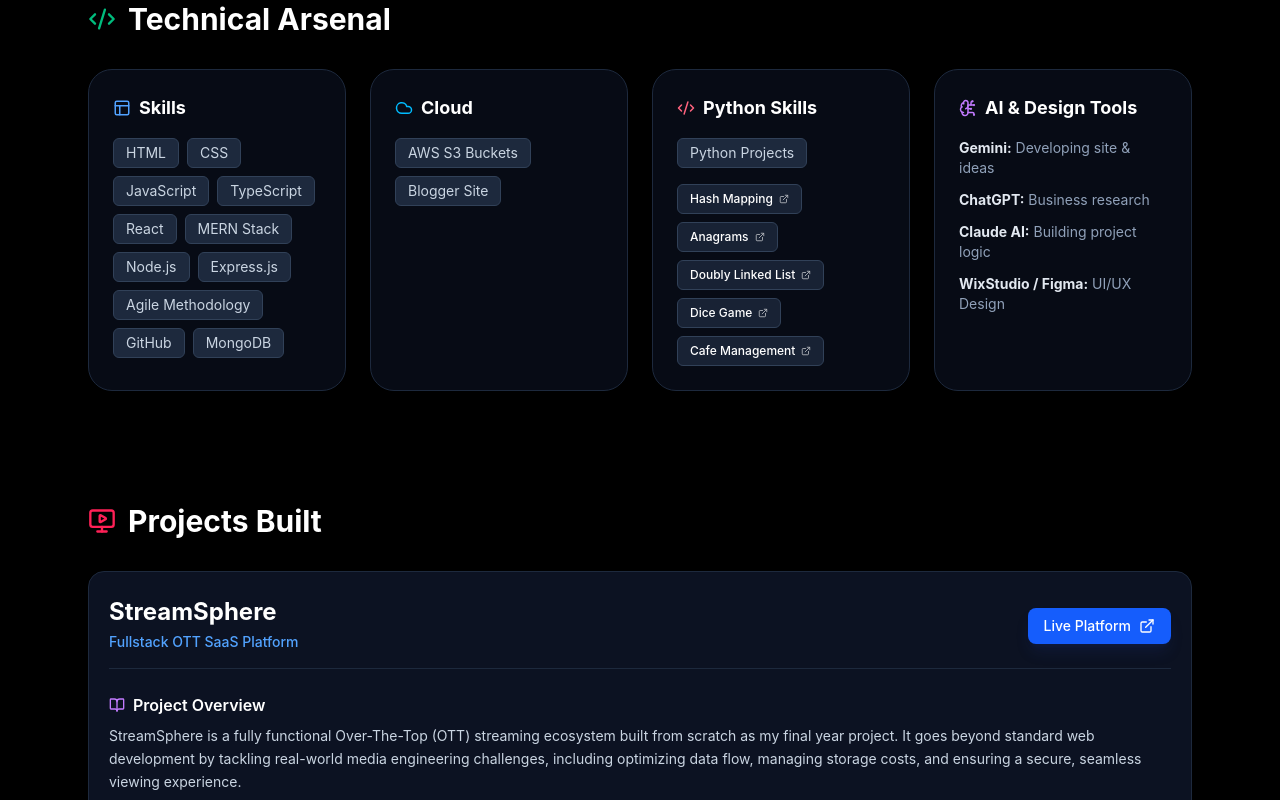
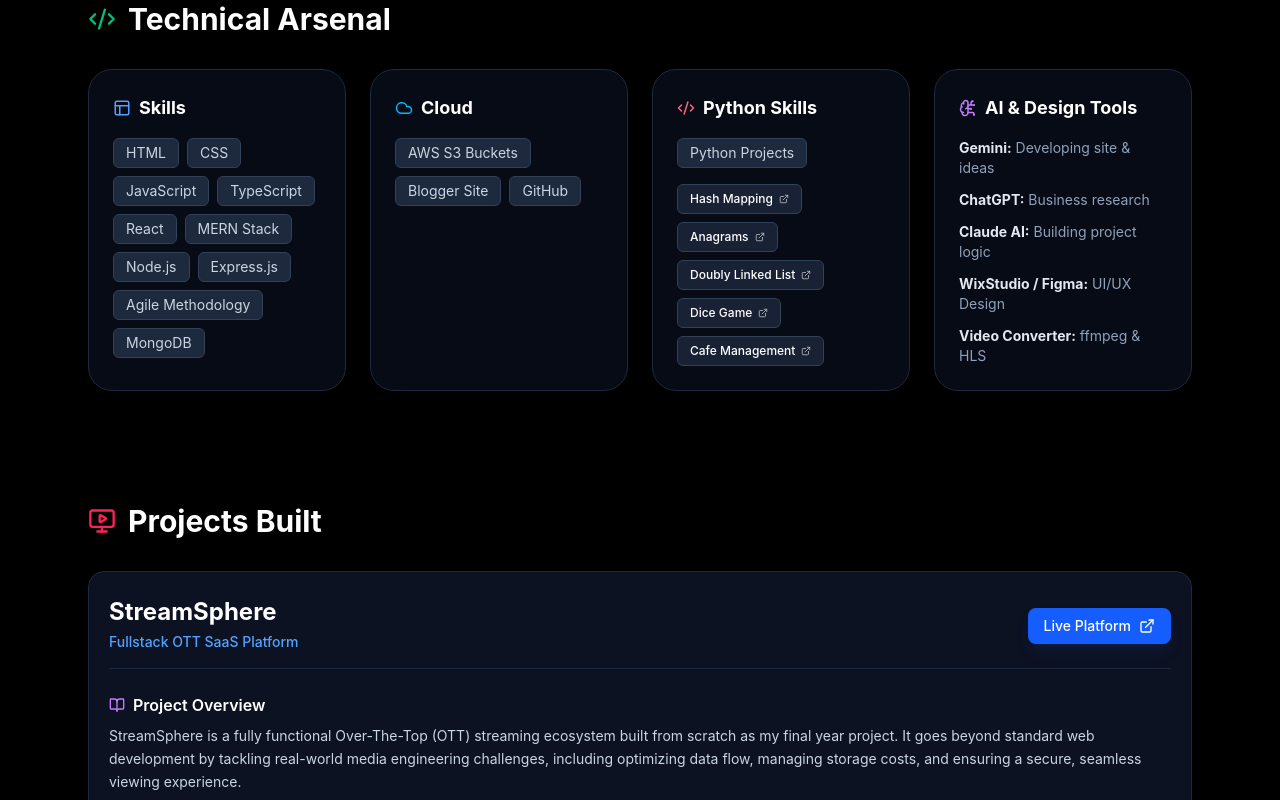
Before and after one commit to mayur123ac/mayur-portfolio, a React (Vite) app: page / in a window 1280 px wide. Shown: the part 1280-2080 px from the top of the page. Built offline with nearby package versions, Linux system fonts and the light colour scheme.

Commit message:
Transition

```diff
--- a/src/App.tsx
+++ b/src/App.tsx
@@ -47,7 +47,7 @@ const Reveal: React.FC<RevealProps> = ({ children, delay = 0, className = "" })
   );
 };
 
-// 2. 360-Degree Spin Reveal - Now animates every time!
+// 2. 90-Degree Spin Reveal - Triggers only once!
 const SpinReveal: React.FC<RevealProps> = ({ children, delay = 0, className = "" }) => {
   const [isVisible, setIsVisible] = useState(false);
   const ref = useRef<HTMLDivElement>(null);
@@ -57,11 +57,11 @@ const SpinReveal: React.FC<RevealProps> = ({ children, delay = 0, className = ""
       ([entry]) => {
         if (entry.isIntersecting) {
           setIsVisible(true);
-        } else {
-          setIsVisible(false); // This resets the animation when you scroll away
+          // Stop observing once it has become visible to ensure it only animates once
+          if (ref.current) observer.unobserve(ref.current);
         }
       },
-      { threshold: 0.3, rootMargin: "0px 0px -30% 0px" }
+      { threshold: 0.3, rootMargin: "0px 0px -10% 0px" }
     );
 
     if (ref.current) observer.observe(ref.current);
@@ -74,7 +74,8 @@ const SpinReveal: React.FC<RevealProps> = ({ children, delay = 0, className = ""
       className={`transition-all duration-[1200ms] ease-[cubic-bezier(0.25,0.8,0.25,1)] ${className}`}
       style={{
         transitionDelay: isVisible ? `${delay}ms` : '0ms',
-        transform: isVisible ? 'perspective(1000px) rotateY(360deg) translateY(0)' : 'perspective(1000px) rotateY(0deg) translateY(60px)',
+        // transform updated to 90deg for a cleaner entry
+        transform: isVisible ? 'perspective(1000px) rotateY(0deg) translateY(0)' : 'perspective(1000px) rotateY(90deg) translateY(40px)',
         opacity: isVisible ? 1 : 0,
         transformStyle: 'preserve-3d'
       }}
@@ -422,7 +423,7 @@ const App: React.FC = () => {
               <Layout size={18} className="text-blue-400"/> Skills
             </h3>
             <div className="flex flex-wrap gap-1.5 md:gap-2">
-              {['HTML', 'CSS', 'JavaScript', 'TypeScript', 'React', 'MERN Stack', 'Node.js', 'Express.js','Agile Methodology', 'GitHub', 'MongoDB'].map(s => (
+              {['HTML', 'CSS', 'JavaScript', 'TypeScript', 'React', 'MERN Stack', 'Node.js', 'Express.js','Agile Methodology', 'MongoDB'].map(s => (
                 <span key={s} className="px-2 md:px-3 py-1 bg-slate-800 rounded-md text-[11px] md:text-sm text-slate-300 border border-slate-700">{s}</span>
               ))}
             </div>
@@ -435,6 +436,8 @@ const App: React.FC = () => {
             <div className="flex flex-wrap gap-1.5 md:gap-2">
               <span className="px-2 md:px-3 py-1 bg-slate-800 rounded-md text-[11px] md:text-sm text-slate-300 border border-slate-700">AWS S3 Buckets</span>
               <span className="px-2 md:px-3 py-1 bg-slate-800 rounded-md text-[11px] md:text-sm text-slate-300 border border-slate-700">Blogger Site</span>
+              <span className="px-2 md:px-3 py-1 bg-slate-800 rounded-md text-[11px] md:text-sm text-slate-300 border border-slate-700">GitHub</span>
+
             </div>
           </SpinReveal>
 
@@ -478,6 +481,7 @@ const App: React.FC = () => {
               <li><strong className="text-slate-200">ChatGPT:</strong> Business research</li>
               <li><strong className="text-slate-200">Claude AI:</strong> Building project logic</li>
               <li><strong className="text-slate-200">WixStudio / Figma:</strong> UI/UX Design</li>
+              <li><strong className="text-slate-200">Video Converter:</strong> ffmpeg & HLS</li>
             </ul>
           </SpinReveal>
 
```
